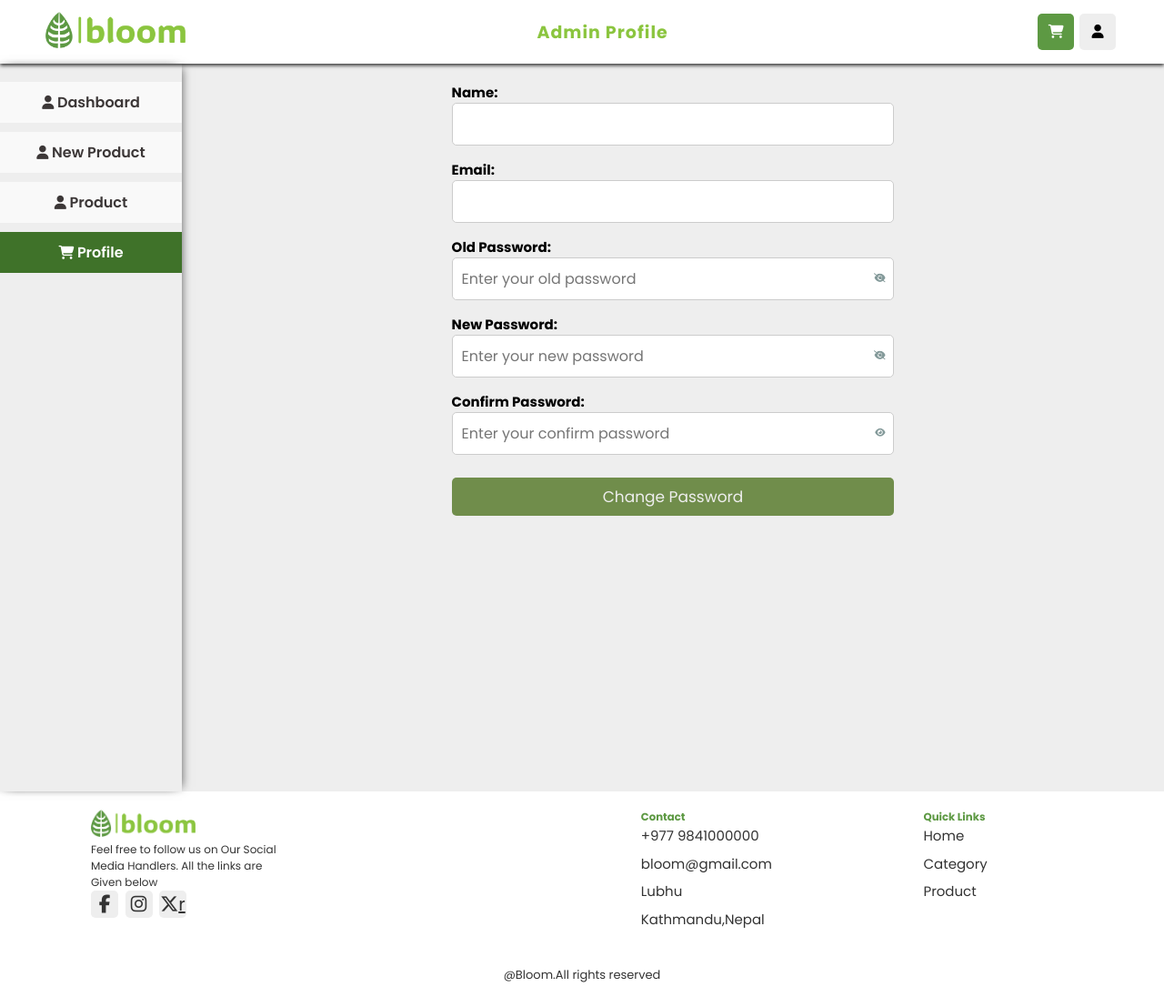
After one commit to akaameet/Bloom, a PHP site: page /admin/adminProfile.php in a window 1280 px wide. The commit adds this page. Shown: the whole page at 91% size. Run offline with PHP 8.4, Linux system fonts and the light colour scheme; data that the repository does not hold is empty; some libraries are stand-ins or nearby versions.

Commit message:
adminProfile

```diff
--- a/admin/admin.css
+++ b/admin/admin.css
@@ -474,9 +474,64 @@ table tr:last-child td {
     background-color: #45a049;
 } */
 
+/* adminProfile */
+.change_password_container {
+    display: flex;
+    flex-direction: column;
+    align-items: center; /* Center the items horizontally */
+    width: calc(100vw - 3.75rem);
+    padding: 20px;
+    margin: 0 auto; /* Center the container horizontally */
+}
 
+.change_password_container h2 {
+    text-align: center;
+    font-size: 25px;
+    margin-bottom: 20px;
+}
 
+.form-group {
+    margin-bottom: 20px;
+}
 
+label {
+    font-weight: bold;
+    font-size: 15px;
+}
+
+input {
+    width: 100%;
+    padding: 10px;
+    border: 1px solid #ccc;
+    border-radius: 5px;
+    font-size: 16px;
+    margin-bottom: 10px;
+}
+
+input:focus {
+    outline: none;
+    border: 2px solid var(--secondary);
+}
+.error-message {
+    font-size: 14px;
+    margin-bottom: 5px;
+    color: rgb(182, 35, 35);
+}
+
+#hideclose,
+#Chideclose {
+    display: none;
+}
+
+.toggle-password {
+    position: relative;
+}
+
+.toggle-password i {
+    position: absolute;
+    right: 10px;
+    top: 50%;
+}
 
 /* footer section */
 .footer{
--- a/admin/adminProduct.php
+++ b/admin/adminProduct.php
@@ -114,7 +114,7 @@ $cartItems = $stmt->fetchAll(PDO::FETCH_ASSOC);
                         <i class="fas fa-user"></i>
                         <span class="nav-item">Product</span>
                     </a></li>
-                <li><a href="bloodstock.php">
+                <li><a href="adminProfile.php">
                         <i class="fa-solid fa-shopping-cart"></i>
                         <span class="nav-item">Profile</span>
                     </a></li>
--- /dev/null
+++ b/admin/adminProfile.php
@@ -0,0 +1,198 @@
+<?php
+include('../dbconn.php');
+session_start();
+
+// Check if the user is logged in
+$userLoggedIn = isset($_SESSION['admin_id']);
+
+if ($userLoggedIn) {
+    $admin_id = $_SESSION['admin_id']; // Assuming user_id is stored in the session
+    $stmt = $pdo->prepare("SELECT * FROM admin WHERE admin_id = :admin_id");
+    $stmt->bindParam(':admin_id', $admin_id);
+    $stmt->execute();
+    $userProfile = $stmt->fetch(PDO::FETCH_ASSOC);
+
+    if ($_SERVER['REQUEST_METHOD'] === 'POST' && isset($_POST['update_admin'])) {
+        $name = $_POST['name'];
+        $email = $_POST['email'];
+        $old_password = $_POST['old_password'];
+        $new_password = $_POST['password'];
+
+        $stmt = $pdo->prepare("SELECT password FROM admin WHERE admin_id = :admin_id");
+        $stmt->bindParam(':admin_id', $admin_id);
+        $stmt->execute();
+        $user = $stmt->fetch(PDO::FETCH_ASSOC);
+
+        if (password_verify($old_password, $user['password'])) {
+            $update_stmt = $pdo->prepare("UPDATE admin SET password = :password,name = :name, email = :email WHERE admin_id = :admin_id");
+            $update_stmt->bindParam(':name', $name);
+            $update_stmt->bindParam(':email', $email);
+            $update_stmt->bindParam(':password', $new_password );
+            $update_stmt->bindParam(':admin_id', $admin_id);
+
+            if ($update_stmt->execute()) {
+                $_SESSION['success'] = 2;
+            } else {
+                echo "Error changing password.";
+            }
+        } else {
+            $error_message = "Old password is incorrect.";
+        }
+     }
+    }
+
+    ?>
+<!DOCTYPE html>
+<html lang="en">
+<head>
+    <meta charset="UTF-8">
+    <meta name="viewport" content="width=device-width, initial-scale=1.0">
+    <title>Admin Profile</title>
+    <link rel="stylesheet" href="admin.css">
+    <script src="https://kit.fontawesome.com/eda993e11c.js" crossorigin="anonymous"></script>
+    <script src="https://cdn.jsdelivr.net/npm/sweetalert2@11"></script>
+</head>
+<body>
+    <nav class="navbar">
+        <div class="logo">
+            <a href="index.php">
+                <img src="../assets/img/bloom-high-resolution-logo-transparent.png"/>
+            </a>
+        </div>
+        <input type="checkbox" id="click">
+        <label for="click" class="menu-btn">
+            <i class="fa-solid fa-bars"></i>
+        </label>
+        <ul>
+            <!-- <li class="homeLink"><a href="index.php#home">Home</a></li>
+            <li><a href="index.php#category">Category</a></li>
+            <li class="productPage-hover"><a href="product.php">Products</a></li> -->
+            <li><a>Admin Profile<a></li>
+        </ul>
+        <div class="icons">
+            <!-- <div class="fa fa-search" id="search-btn"></div> -->
+            <div class="fa fa-cart-shopping" id="cart" style="background-color: #5D9943; color: white;"></div>
+            <?php if ($userLoggedIn): ?>
+              <!-- Show logout icon if user is logged in -->
+                    <a href="adminLogout.php"><div class="fa fa-sign-out" id="logout-btn"></div></a>
+                    <?php else: ?>
+                    <!-- Show login icon if user is not logged in -->
+                    <a href="login.php?"> <div class="fa fa-user" id="login-btn"></div></a>
+             <?php endif; ?>
+         </div>
+        <!-- <form class="search-form">
+            <input type="search" id="search-box" placeholder="Search Here...">
+            <label for="search-box" class="fa fa-search"></label>
+        </form> -->
+    </nav>
+    <section class="productPage">
+        <div class="product-list">
+            <ul>
+                <li><a href="admindashboard.php">
+                        <i class="fas fa-user"></i>
+                        <span class="nav-item">Dashboard</span>
+                    </a></li>
+                <li><a href="addProduct.php">
+                        <i class="fas fa-user"></i>
+                        <span class="nav-item">New Product</span>
+                    </a></li>
+                <li><a href="adminProduct.php">
+                        <i class="fas fa-user"></i>
+                        <span class="nav-item">Product</span>
+                    </a></li>
+                <li><a href="bloodstock.php" class="active">
+                        <i class="fa-solid fa-shopping-cart"></i>
+                        <span class="nav-item">Profile</span>
+                    </a></li>
+            </ul>
+
+        </div>
+
+        <div class="change_password_container">
+            <!-- <h3>Change Password</h3> -->
+            <form action="#" method="POST" id="update_admin">
+                <div class="form-group">
+                <label for="name">Name:</label><br>
+                 <input type="text" id="name" name="name" value="<?php echo $userProfile['name']; ?>" ><br>
+                <div id="name-error" class="error-message"></div>
+
+                 <label for="email">Email:</label><br>
+                 <input type="email" id="email" name="email" value="<?php echo $userProfile['email']; ?>" ><br>
+                 <div id="email-error" class="error-message"></div>
+                 <div class="toggle-password">
+                    <label for="password">Old Password:</label>
+                    <input type="password" id="old_password" name="old_password"
+                        placeholder="Enter your old password">
+                    <span class="eye" onclick="toggleOPassword()">
+                        <i id="Ohideopen" class="fa-solid fa-eye" style="color: #849a9a;"></i>
+                        <i id="Ohideclose" class="fa-solid fa-eye-slash" style="color: #849a9a;"></i>
+                    </span>
+                    <div id="old-password-error" class="error-message"><?php if(isset($error_message)) echo $error_message; ?></div>
+                </div>
+
+                <div class="toggle-password">
+                     <label for="password">New Password:</label>
+                     <input type="password" id="password" name="password" placeholder="Enter your new password">
+                     <span class="eye" onclick="toggleNPassword()">
+                         <i id="Nhideopen" class="fa-solid fa-eye" style="color: #849a9a;"></i>
+                         <i id="Nhideclose" class="fa-solid fa-eye-slash" style="color: #849a9a;"></i>
+                     </span>
+                     <div id="password-error" class="error-message"></div>
+                </div>
+                <div class="toggle-password">
+                     <label for="password">Confirm Password:</label>
+                     <input type="password" id="confirm_password" name="confirm_password" placeholder="Enter your confirm password">
+                     <span class="eye" onclick="toggleCPassword()">
+                         <i id="Chideopen" class="fa-solid fa-eye" style="color: #849a9a;"></i>
+                         <i id="Chideclose" class="fa-solid fa-eye-slash" style="color: #849a9a;"></i>
+                     </span>
+                     <div id="confirm-password-error" class="error-message"></div>
+                </div>
+                     <div class="button-container">
+                        <input type="submit" class="btn" name="update_admin"  value="Change Password">
+                    </div>
+                </div>
+            </form>
+        </div>
+        <script src="admin.js"></script>
+    </section>
+
+    <footer class="footer">
+        <div class="footer_container container grid">
+            <div class="footer_logo">
+                <img src="../assets/img/bloom-high-resolution-logo-transparent.png"/>
+                <p>Feel free to follow us on Our Social <br>Media Handlers. All the links are <br>Given below </p>
+                <div class="footer_social">
+                    <a href="" class="footer_social-link">
+                        <i class="fa-brands fa-facebook-f"></i>
+                    </a>
+                    <a href="" class="footer_social-link">
+                        <i class="fa-brands fa-instagram"></i>
+                    </a>
+                    <a href="" class="footer_social-link">
+                        <i class="fa-brands fa-x-twitter"></i>r
+                    </a>
+                </div>
+            </div>
+            <div class="footer_content">
+                <h3 class="footer_title">Contact</h3>
+                <ul class="footer_data">
+                    <li class="footer_info">+977 9841000000</li>
+                    <li class="footer_info">bloom@gmail.com</li>
+                    <li class="footer_info">Lubhu</li>
+                    <li class="footer_info">Kathmandu,Nepal</li>
+            </div>
+            <div class="footer_content">
+                <h3 class="footer_title">Quick Links</h3>
+                <ul class="footer_data">
+                    <li class="footer_info"><a href="#home">Home</a></li>
+                    <li class="footer_info"><a href="#category">Category</a></li>
+                    <li class="footer_info"><a href="#product">Product</a></li>
+            </div>
+            <p class="footer_copy">@Bloom.All rights reserved</p>
+        </div>
+    </footer>
+
+
+</body>
+</html>
--- a/admin/admin_PDetails.php
+++ b/admin/admin_PDetails.php
@@ -119,7 +119,7 @@ if ($_SERVER['REQUEST_METHOD'] == 'POST' && isset($_POST['product_id'])) {
                         <i class="fas fa-user"></i>
                         <span class="nav-item">Product</span>
                     </a></li>
-                <li><a href="bloodstock.php">
+                 <li><a href="adminProfile.php">
                         <i class="fa-solid fa-shopping-cart"></i>
                         <span class="nav-item">Profile</span>
                     </a></li>
--- a/index1.php
+++ b/index1.php
@@ -67,6 +67,7 @@ $products = $stmt->fetchAll(PDO::FETCH_ASSOC);
 
             </form>
         </nav>
+        <!--home section-->
         <?php if(!empty($searchResults)): ?>
            <!-- Search results section -->
            <section class="search-results">
@@ -84,7 +85,6 @@ $products = $stmt->fetchAll(PDO::FETCH_ASSOC);
                </div>
            </section>
        <?php else: ?>
-        <!--home section-->
 
         <section class="home" id="home">
                 <div class="overlay">
```
Also changed, not shown: admin/addProduct.php (+4 -4 lines), admin/admin.js (added, +194 -0 lines), admin/admindashboard.php (+1 -14 lines), style.css (+8 -29 lines).
